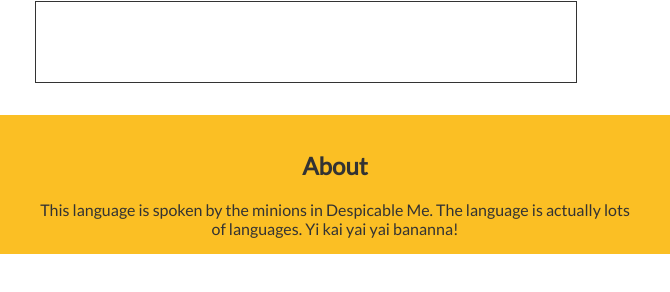
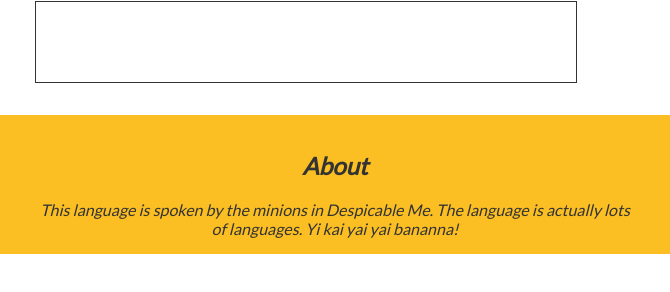
Before and after one commit to zabihshaik/zabih-banana-talks-translator-app, a plain HTML site: page index.html in a window 1280 px wide. Shown: the part 502-794 px from the top of the page, 321-991 px from the left. Drawn offline with Linux system fonts and the light colour scheme.

Commit message:
added styles

```diff
--- a/index.html
+++ b/index.html
@@ -26,14 +26,11 @@
 
     </main>
 
-
     <script src="app.js" type="text/javascript"></script>
 
-
-
-    <footer id="footer">
-        <h2 class="footer-head"> About</h2>
-        <p class="footer-para"> This language is spoken by the minions in Despicable Me. The language is actually lots
+    <footer>
+        <h2 class="footer-header"> About</h2>
+        <p> This language is spoken by the minions in Despicable Me. The language is actually lots
             of languages. Yi kai yai yai bananna!
 
         </p>
--- a/styles.css
+++ b/styles.css
@@ -1,4 +1,6 @@
 @import url('https://fonts.googleapis.com/css2?family=Lato&display=swap');
+
+
 
 :root {
     --primary-color: #FBBF24;
@@ -76,4 +78,11 @@ footer {
 footer p {
     max-width: var(--width-break);
     margin: auto;
+    font-style: italic;
+    font-size: large f
 }
+
+.footer-header {
+    font-style: oblique;
+
+}
```
